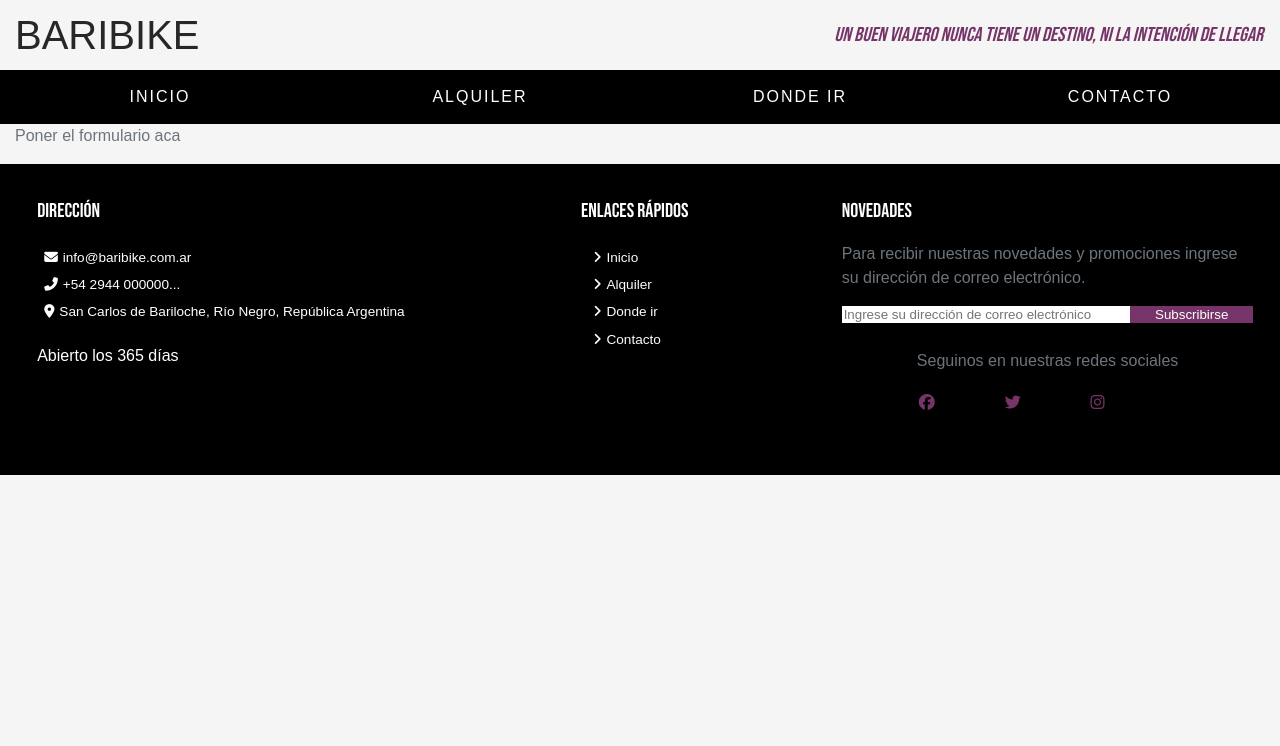
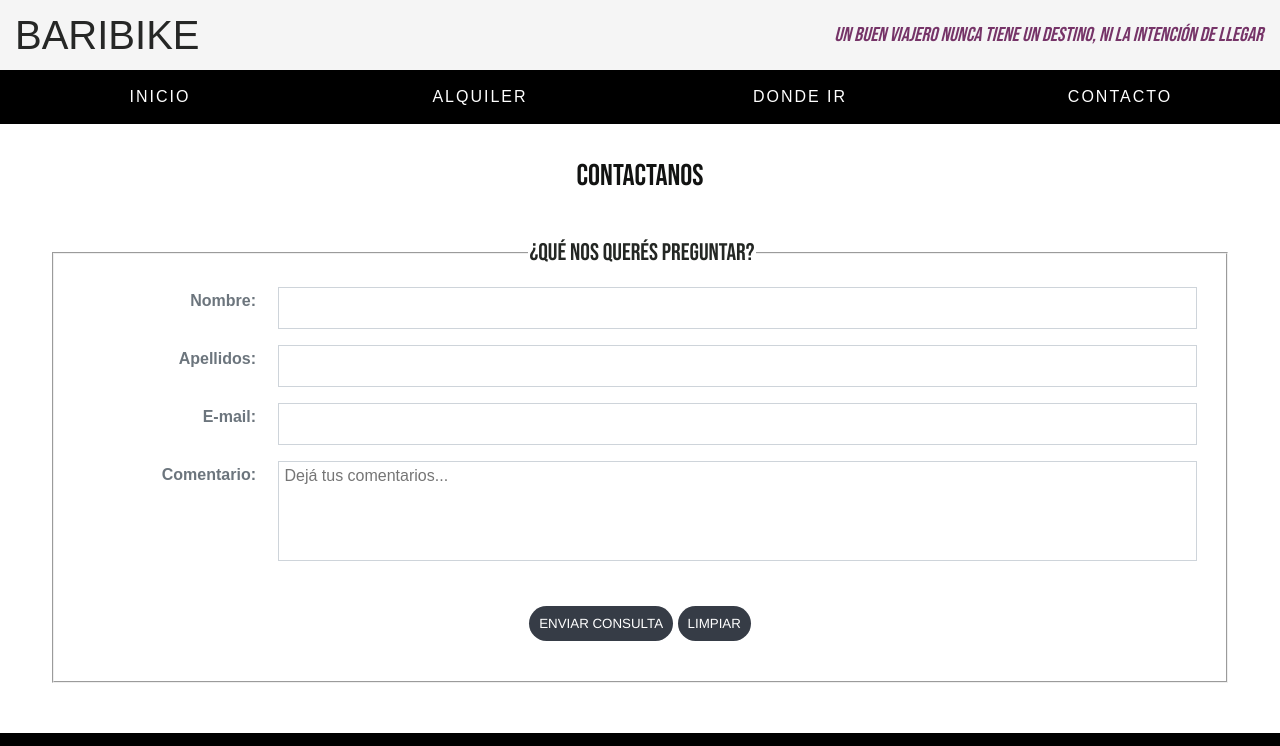
Before and after one commit to vickycun/proyectoCaC, a plain HTML site: page contacto.html in a window 1280 px wide. Shown: the top 746 px of the page. Drawn offline with Linux system fonts and the light colour scheme; a web font is replaced by a local one.

Commit message:
actualizacion form

```diff
--- a/contacto.html
+++ b/contacto.html
@@ -46,13 +46,43 @@
     </header>
     <!-- Fin del header -->
 
-    <!-- Inicio del formulario -->
+    <!-- Inicio del formulario Principal-->
+    <main>
+        <div id="contacto"  class="contenedor bg-light p-30">
+            <div>
+                <p class="tituloprincipal">Contactanos</p>
+            </div>
+        <div>
+        <form  action="#" method="post" name="contacto" id="contactoform" novalidate="novalidate">
+            <fieldset>
+                <legend class="titulosecundario">¿Qué nos querés preguntar?</legend>
+                <div>
+                    <label class="label" for="nombre">Nombre:</label>
+                    <input type="text" class="input" id="nombre"
+                    required="required" data-validation-required-message="Por favor ingrese su nombre" />
+                </div>
+                <div>
+                    <label class="label" for="apellido">Apellidos:</label>
+                    <input type="text" class="input" id="apellido"
+                    required="required" data-validation-required-message="Por favor ingrese su apellido" />
+                </div>
+                <div>
+                    <label class="label" for="email">E-mail:</label>
+                    <input type="email" class="input" id="email"
+                    required="required" data-validation-required-message="Por favor ingrese su email" />
+                </div>
+                <div>
+                    <label class="label" for="comentario">Comentario:</label>
+                    <textarea rows="15" cols="70" name="comentario" id="comentario" placeholder="Dejá tus comentarios..." required="required" data-validation-required-message="No deje su comentario vacio, dejenos conocer sus gustos..."></textarea>
+                </div>
+                <div class="alineacion-centro p-30">
+                    <button class="boton btn-secundario" type="submit" id="enviarconsulta">Enviar Consulta</button>
+                    <input class="boton btn-secundario" type="reset" value="Limpiar">
+                </div>
+            </form>
+    </div>
 
-    <div class="contenedor">
-
-    <p>Poner el formulario aca</p>
-
-
+    </main>
     </div>
 
 
--- a/css/style.css
+++ b/css/style.css
@@ -150,13 +150,14 @@ footer li{
   background: #763468;
 }
 /* Apariencia de subscripción*/
-form-suscripcion {
+.form-suscripcion {
   display: flex;
   justify-content:space-around;
 }
 form-suscripcion input[type="email"] {
   border: 0;
-  width: 70%;
+  width: 60%;
+  padding: 5px;
 }
 input[type="submit"] {
   background-color: #763468;
@@ -164,6 +165,7 @@ input[type="submit"] {
   color: #fff;
   cursor: pointer;
   border: 0;
+  padding: 5px;
 }
 /* Apariencia del contenedor redes del footer */
 .contenedorredes {
@@ -492,10 +494,10 @@ p {
   text-align: right;
 }
 
-.text-center {
+
+.alineacion-centro{
   text-align: center;
 }
-
 
 .displayflexible {
   display: flex;
@@ -554,6 +556,102 @@ a {
   color: #685962;
 }
 
+.boton {
+  display: flex;
+  border: 1px ;
+  padding: 10px;
+  background-color: #363c46;
+  color: #ffffff;
+  text-decoration: none;
+  text-transform: uppercase;
+  font-family: 'Helvetica', sans-serif;
+  border-radius: 20px;
+  align-items: center;
+  justify-content: center;
+}
+
+.boton:hover{
+  color: #f39cd2;
+}
+
+
+/*----------------------------------------------------------------*/
+/* Config formulario reservas                                     */
+/*----------------------------------------------------------------*/
+
+/*siguientes estilos para el formulario principal*/
+
+form{
+	width:auto;
+	padding:20px;
+	margin:auto;
+}
+
+form label{
+	width:200px;
+	font-weight:bold;
+	display:inline-block;
+  text-align: right;
+  padding: 10px;
+  vertical-align: top;
+}
+
+form input[type="text"],
+form input[type="email"],
+form input[type="date"],
+form input[type="number"]{
+	font: 1em sans-serif;
+  width: 80%;
+  height: calc(1.5em + 0.75rem + 2px);
+  font-weight: 400;
+  line-height: 2;
+  margin: 8px;
+  padding: 20px;
+  border: 1px solid #ced4da;
+  background-color: #fff;
+  background-clip: padding-box;
+  align-content: center;
+}
+textarea{
+  font: 1em sans-serif;
+  width: 80%;
+  height: 100px;
+  border: 1px solid #ced4da;
+  background-color: #fff;
+  margin: 8px;
+  resize: none;
+  display: inline-flex;
+  align-content: center;
+  padding: 5px;
+
+}
+.contenedor-radio {
+  flex-flow: row wrap;
+  background-color: #fff;
+  text-align: center;
+}
+form input[type="submit"]{
+	width:100%;
+	padding:8px 16px;
+	margin-top:32px;
+	border:1px solid #000;
+	border-radius:5px;
+	display:block;
+	color:#fff;
+	background-color:#000;
+}
+
+form input[type="submit"]:hover{
+	cursor:pointer;
+  padding: 10px;
+}
+
+
+/*config btn*/
+.btn .btn-primario .btn-secundario{
+  color: #685962;
+}
+
 .btn {
   display: inline-block;
   text-align: center;
@@ -582,7 +680,7 @@ a {
   text-transform: uppercase;
   font-family: 'Helvetica', sans-serif;
   border-radius: 20px;
-  align-items: center;
+  text-align: center;
 }
 
 .boton:hover{
@@ -596,63 +694,6 @@ a {
   margin: 3px;
 }
 
-/*----------------------------------------------------------------*/
-/* Config formulario reservas                                     */
-/*----------------------------------------------------------------*/
-
-/*siguientes estilos para el formulario principal*/
-
-form{
-	width:auto;
-	padding:20px;
-	margin:auto;
-}
-
-form label{
-	width:200px;
-	font-weight:bold;
-	display:inline-block;
-  text-align: right;
-  padding: 10px;
-}
-
-form input[type="text"],
-form input[type="email"],
-form input[type="date"],
-form input[type="number"], textarea{
-	font: 1em sans-serif;
-  width: 80%;
-  height: calc(1.5em + 0.75rem + 2px);
-  font-weight: 400;
-  line-height: 2;
-  margin: 10px;
-  padding: 20px;
-  border: 1px solid #ced4da;
-  background-color: #fff;
-  background-clip: padding-box;
-  align-content: center;
-  color: #763468;
-}
-.contenedor-radio {
-  flex-flow: row wrap;
-  background-color: #fff;
-  text-align: center;
-}
-form input[type="submit"]{
-	width:100%;
-	padding:8px 16px;
-	margin-top:32px;
-	border:1px solid #000;
-	border-radius:5px;
-	display:block;
-	color:#fff;
-	background-color:#000;
-}
-
-form input[type="submit"]:hover{
-	cursor:pointer;
-  padding: 10px;
-}
 
 
 /*----------------------------------------------------------------*/
```
Also changed, not shown: alquiler.html (+2 -2 lines).
